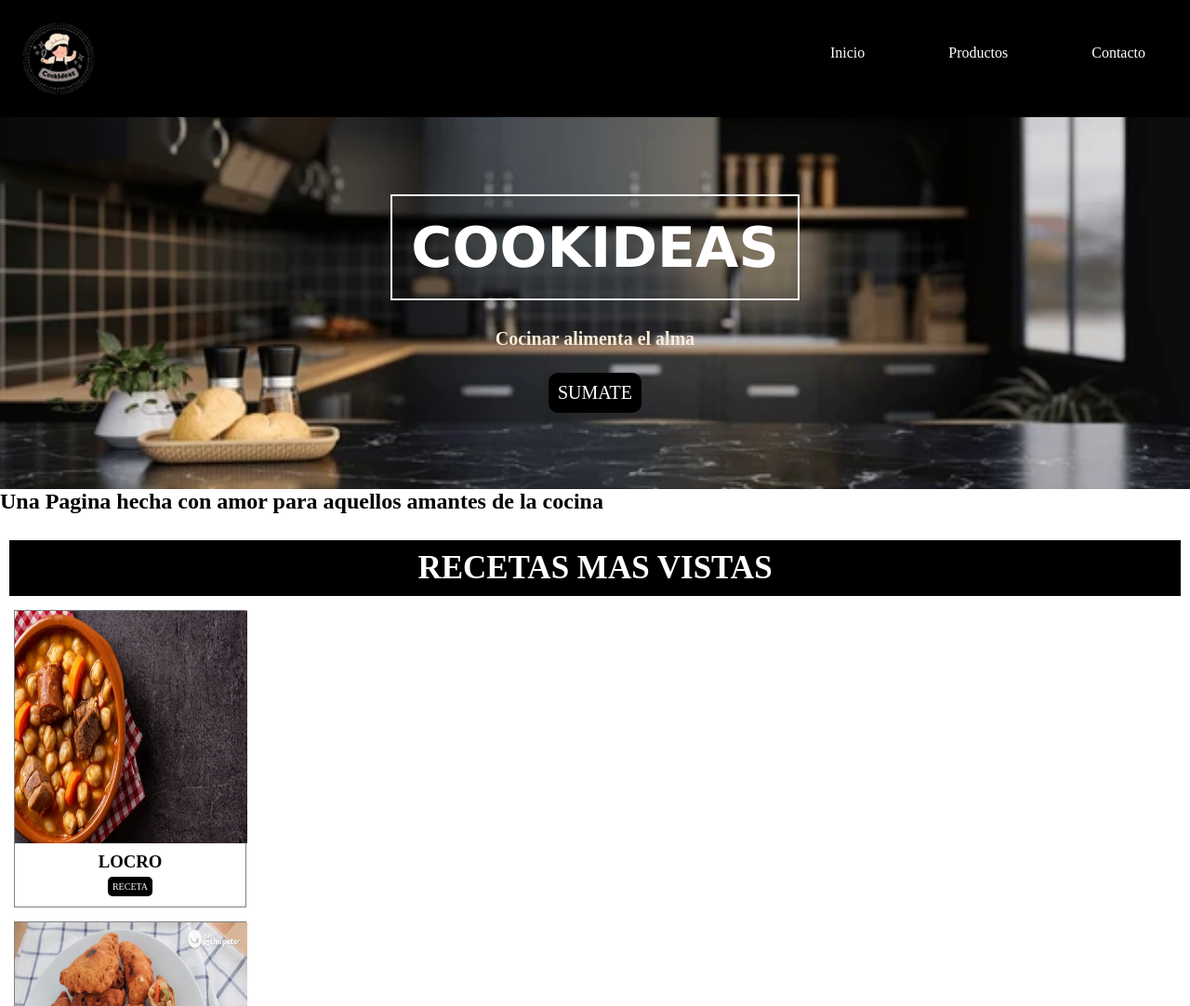
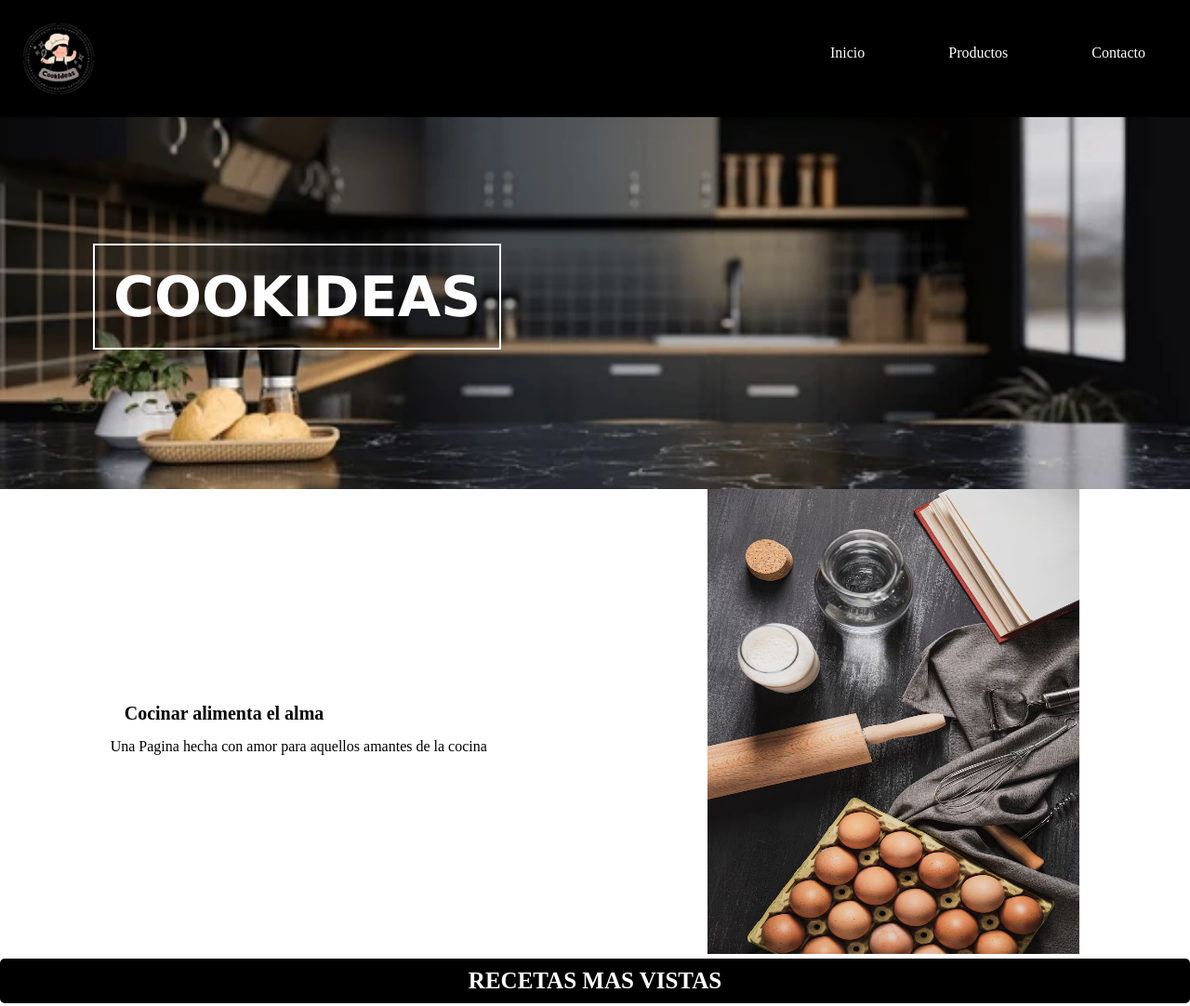
Before and after one commit to thiago470/code-house, a plain HTML site: page index.html in a window 1280 px wide. Shown: the top 1082 px of the page at 93% size. Drawn offline with Linux system fonts and the light colour scheme.

Commit message:
avances sobre el index

```diff
--- a/css/style.css
+++ b/css/style.css
@@ -35,21 +35,24 @@ header nav ul li a{
 /*!--------MAIN---------*/
 
 
-.cocinemos{
-    text-align: center;
+.cocinemos {
+    text-align: left;
     width: 100%;
     height: 400px;
     background-image: url(../img/fondonuevo.webp);
     background-position: center;
-    background-repeat: none;
+    background-repeat: no-repeat;
     background-size: cover;
     background-attachment: fixed;
     object-fit: cover;
+
     display: flex;
     flex-direction: column;
-    justify-content: center;
-    align-items: center;
+    justify-content: center;      /* mantiene centrado vertical */
+    align-items: flex-start;      /* 👈 ahora los hijos respetan el margin-left */
+    padding-left: 50px;           /* opcional: margen interno general */
 }
+
 .cocinemos h1{
     font-size: 60px;
     border: 2px solid white;
@@ -58,22 +61,27 @@ header nav ul li a{
     padding: 20px;
     margin-bottom: 15px;
     font-family: 'Lucida Sans', 'Lucida Sans Regular', 'Lucida Grande', 'Lucida Sans Unicode', Geneva, Verdana, sans-serif;
+        align-self: flex-start;  /* se sale de la alineación general */
+    margin-left: 50px;
 }
 
-.cocinemos h2{
-    color: antiquewhite;
+.presentacion h2{
+    color: black;
     font-size: 20px;
     margin: 15px;
 }
 
-.cocinemos a{
-    text-decoration: none;
-    color: white;
-    font-size: 20px;
-    background-color: black;
-    padding: 10px;
-    margin-top: 10px;
-    border-radius: 10px;
+.presentacion img{
+    width: 400px;
+    height: 500px;
+
+
+}
+
+.presentacion{
+    display: flex;
+    justify-content: space-around;
+    align-items: center;
 
 }
 
@@ -107,12 +115,19 @@ header nav ul li a{
 }
 
 .destacados h2{
+    text-decoration: none;
+    color: white;
+    font-size: 25px;
+    background-color: black;
+    padding: 10px;
+    margin-top: 5px;
+    border-radius: 5px;
     text-align: center;
-    font-size: 35px;
-    color: white;
-    background-color: black;
-    margin: 10px;
-    padding: 10px;
+}
+
+.empanadas h2{
+    margin: 5px;
+
 }
 
 /*!--------FOOTER---------*/
--- a/index.html
+++ b/index.html
@@ -25,14 +25,16 @@
         <section class="cocinemos">
             <img src="" alt="">
             <h1>COOKIDEAS</h1>
-            <h2>Cocinar alimenta el alma </h2>
-            <a href="">SUMATE</a>
         </section>
 
         <!--segunda seccion-->
-        <div class="presentacion">
-            <h2>Una Pagina hecha con amor para aquellos amantes de la cocina</h2>
-            <img src="" alt="">
+        <section class="presentacion">
+            <div>
+            <h2>Cocinar alimenta el alma </h2>
+            <p>Una Pagina hecha con amor para aquellos amantes de la cocina</p>
+            </div>
+            <img src="./img/segundo titulo.jpg" alt="">
+        </section>
 
         <section class="destacados">
         <h2> RECETAS MAS VISTAS</h2>
@@ -41,27 +43,13 @@
             <h3>LOCRO</h3>
             <a href="">RECETA</a>
         </div>
-
+        <section>
         <div  class="empanadas">
             <img src="./img/empanadas.webp" alt="">
             <h2>EMPANADAS AL DISCO</h2>
             <a href="">RECETA</a>
         </div>
 
-        <section class="galeria">
-        <div class="grid-galeria">
-            <img src="" alt="">
-            <h3>imagen</h3>
-        </div>
-        <div class="grid-galeria">
-            <img src="" alt="">
-            <h3>imagen</h3>
-        </div>
-        <div class="grid-galeria">
-            <img src="" alt="">
-            <h3>imagen</h3>
-        </div>
-        </section>
     </main>
 </body>
 <footer>
@@ -70,4 +58,4 @@
 <img src="./img/twitter.jpg" alt="">
 </footer>
 
-</html>
+</html><a href="">SUMATE</a>
```
Also changed, not shown: pages/formulario.html (deleted, +0 -21 lines), pages/productos.html (+0 -1 lines), pages/recetas.html (+0 -1 lines), img/segundo titulo.jpg (added).
